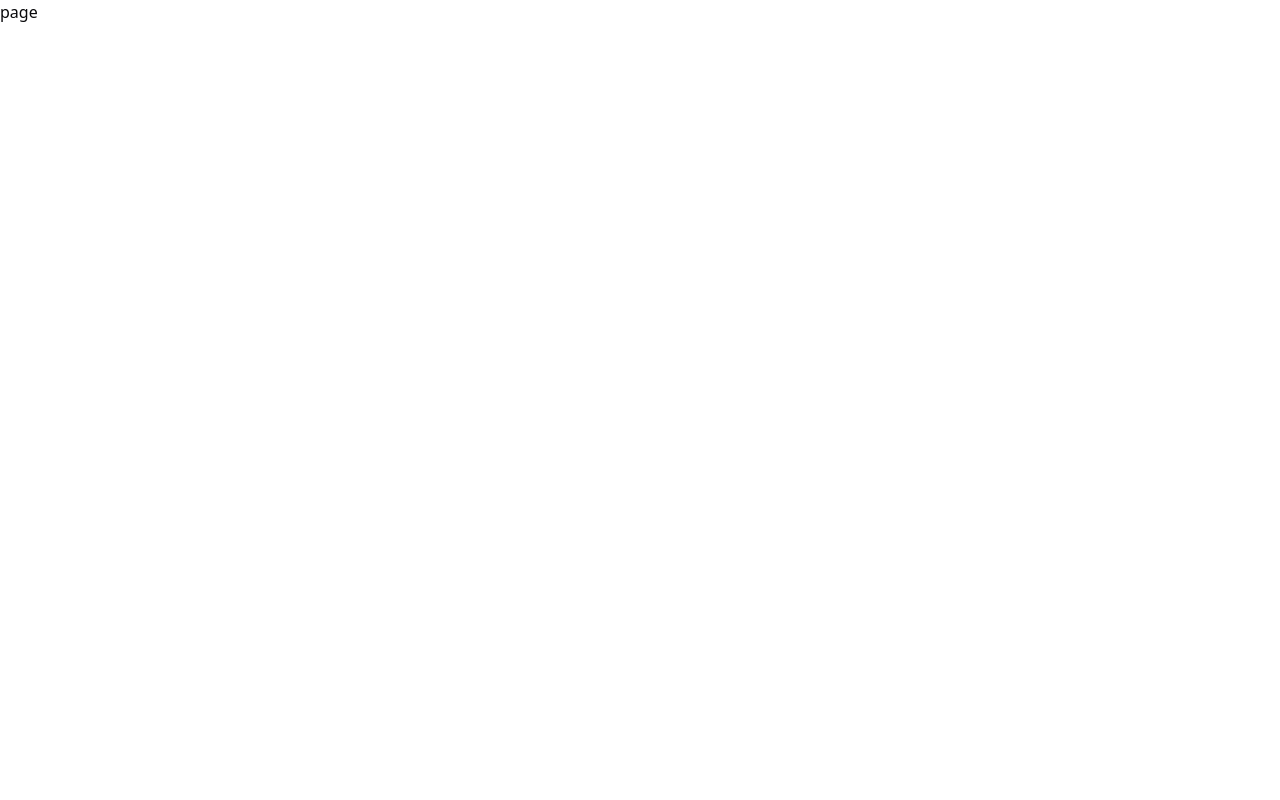
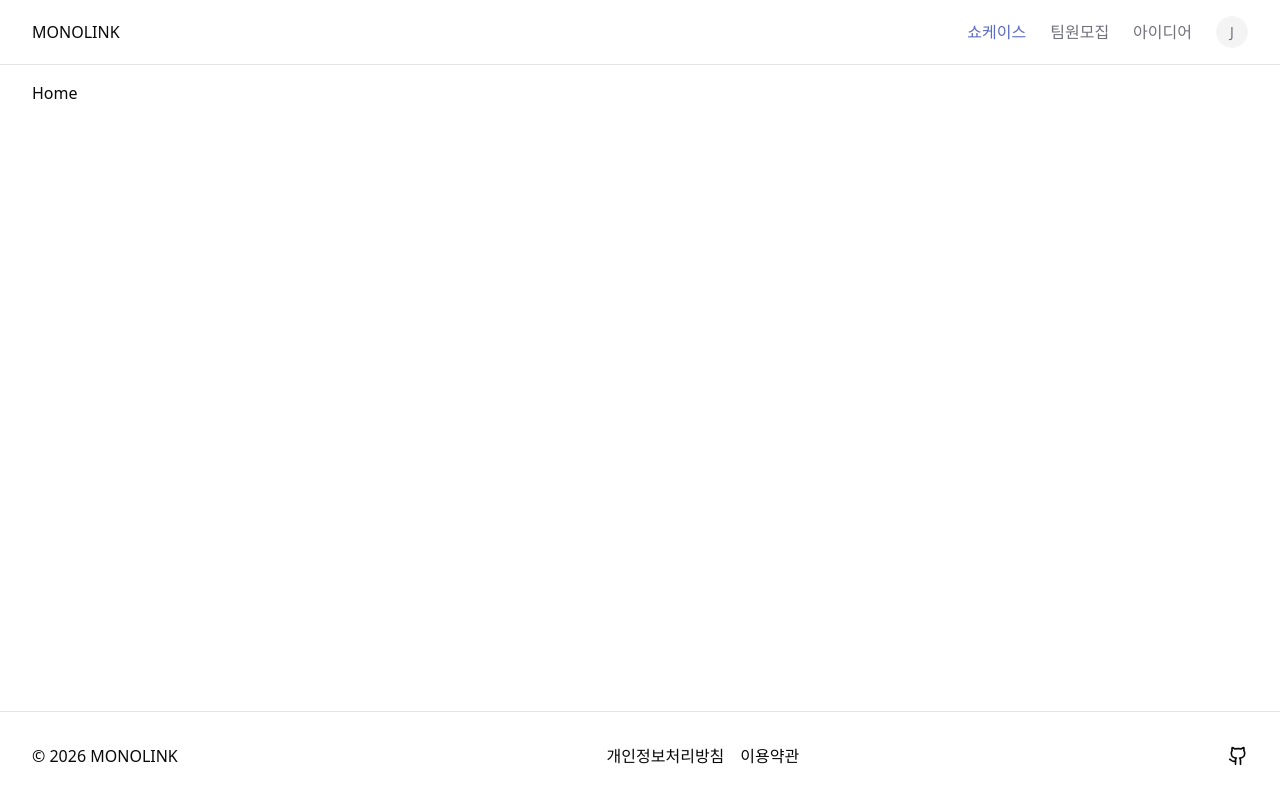
Before and after one commit to justhighway/dev-match, a Next.js app: page / in a window 1280 px wide. Built offline with nearby package versions, Linux system fonts and the light colour scheme.

Commit message:
feat: gnb 구현 및 레이아웃 일괄 적용

```diff
--- a/src/app/layout.tsx
+++ b/src/app/layout.tsx
@@ -1,10 +1,12 @@
-import "./globals.css";
+import './globals.css';
 
-import type { Metadata } from "next";
+import type { Metadata } from 'next';
+import Header from '@/shared/components/layout/header';
+import Footer from '@/shared/components/layout/footer';
 
 export const metadata: Metadata = {
-  title: "Dev Match",
-  description: "Dev Match",
+  title: 'Dev Match',
+  description: 'Dev Match',
 };
 
 export default function RootLayout({
@@ -14,7 +16,11 @@ export default function RootLayout({
 }>) {
   return (
     <html lang="ko">
-      <body>{children}</body>
+      <body className="flex min-h-screen flex-col">
+        <Header user={{ nickname: 'John Doe', avatarUrl: null }} />
+        <main className="flex-1 py-4">{children}</main>
+        <Footer />
+      </body>
     </html>
   );
 }
--- a/src/app/page.tsx
+++ b/src/app/page.tsx
@@ -1,3 +1,9 @@
+import Container from '@/shared/components/layout/container';
+
 export default function page() {
-  return <div>page</div>;
+  return (
+    <Container>
+      <h1>Home</h1>
+    </Container>
+  );
 }
--- /dev/null
+++ b/src/shared/components/layout/container.tsx
@@ -0,0 +1,17 @@
+import { cn } from '@/shared/lib/utils';
+import { ReactNode } from 'react';
+
+interface ContainerProps {
+  children: ReactNode;
+  className?: string;
+}
+
+export default function Container({ children, className }: ContainerProps) {
+  return (
+    <div
+      className={cn('mx-auto w-full max-w-[1920px] px-6 md:px-8', className)}
+    >
+      {children}
+    </div>
+  );
+}
--- /dev/null
+++ b/src/shared/components/layout/footer.tsx
@@ -0,0 +1,20 @@
+import { Github } from 'lucide-react';
+import Link from 'next/link';
+import Container from './container';
+
+export default function Footer() {
+  return (
+    <footer className="w-full border-t">
+      <Container className="flex flex-col items-center justify-between gap-4 py-8 md:flex-row">
+        <div>© 2026 MONOLINK</div>
+        <div className="flex items-center gap-4">
+          <Link href="/privacy">개인정보처리방침</Link>
+          <Link href="/terms">이용약관</Link>
+        </div>
+        <div>
+          <Github size={20} />
+        </div>
+      </Container>
+    </footer>
+  );
+}
--- /dev/null
+++ b/src/shared/components/layout/header.tsx
@@ -0,0 +1,25 @@
+import NavLinks from './nav-links';
+import UserMenu from './user-menu';
+import Logo from './logo';
+import Container from './container';
+
+interface HeaderProps {
+  user: {
+    nickname: string;
+    avatarUrl: string | null;
+  };
+}
+
+export default function Header({ user }: HeaderProps) {
+  return (
+    <header className="sticky top-0 z-50 w-full border-b backdrop-blur-2xl">
+      <Container className="flex h-16 items-center justify-between">
+        <Logo />
+        <div className="flex items-center gap-6">
+          <NavLinks />
+          <UserMenu user={{ nickname: 'John Doe', avatarUrl: null }} />
+        </div>
+      </Container>
+    </header>
+  );
+}
--- /dev/null
+++ b/src/shared/components/layout/logo.tsx
@@ -0,0 +1,9 @@
+import Link from 'next/link';
+
+export default function Logo() {
+  return (
+    <Link href="/">
+      <span>MONOLINK</span>
+    </Link>
+  );
+}
--- /dev/null
+++ b/src/shared/components/layout/nav-links.tsx
@@ -0,0 +1,41 @@
+'use client';
+
+import { cn } from '@/shared/lib/utils';
+import Link from 'next/link';
+import { usePathname } from 'next/navigation';
+
+const navLinks = [
+  {
+    href: '/',
+    label: '쇼케이스',
+  },
+  {
+    href: '/recruitments',
+    label: '팀원모집',
+  },
+  {
+    href: '/ideas',
+    label: '아이디어',
+  },
+];
+
+export default function NavLinks() {
+  const pathname = usePathname();
+
+  return (
+    <nav className="hidden items-center gap-6 md:flex">
+      {navLinks.map((link) => (
+        <Link
+          key={link.href}
+          href={link.href}
+          className={cn(
+            pathname === link.href ? 'text-primary' : 'text-muted-foreground',
+            'hover:text-primary font-medium transition-colors',
+          )}
+        >
+          <span>{link.label}</span>
+        </Link>
+      ))}
+    </nav>
+  );
+}
--- /dev/null
+++ b/src/shared/components/layout/user-menu.tsx
@@ -0,0 +1,40 @@
+'use client';
+
+import Link from 'next/link';
+import { Avatar, AvatarFallback, AvatarImage } from '../ui/avatar';
+import {
+  DropdownMenu,
+  DropdownMenuContent,
+  DropdownMenuItem,
+  DropdownMenuLabel,
+  DropdownMenuSeparator,
+  DropdownMenuTrigger,
+} from '../ui/dropdown-menu';
+
+interface UserMenuProps {
+  user: {
+    nickname: string;
+    avatarUrl: string | null;
+  };
+}
+
+export default function UserMenu({ user }: UserMenuProps) {
+  return (
+    <DropdownMenu>
+      <DropdownMenuTrigger className="focus:visible:ring-2 focus-visible:ring-ring cursor-pointer rounded-full focus-visible:outline-none">
+        <Avatar>
+          <AvatarImage src={user.avatarUrl || ''} />
+          <AvatarFallback>{user.nickname.charAt(0)}</AvatarFallback>
+        </Avatar>
+      </DropdownMenuTrigger>
+      <DropdownMenuContent>
+        <DropdownMenuLabel>{user.nickname}</DropdownMenuLabel>
+        <DropdownMenuSeparator />
+        <DropdownMenuItem asChild>
+          <Link href="/profile">마이페이지</Link>
+        </DropdownMenuItem>
+        <DropdownMenuItem>로그아웃</DropdownMenuItem>
+      </DropdownMenuContent>
+    </DropdownMenu>
+  );
+}
```
